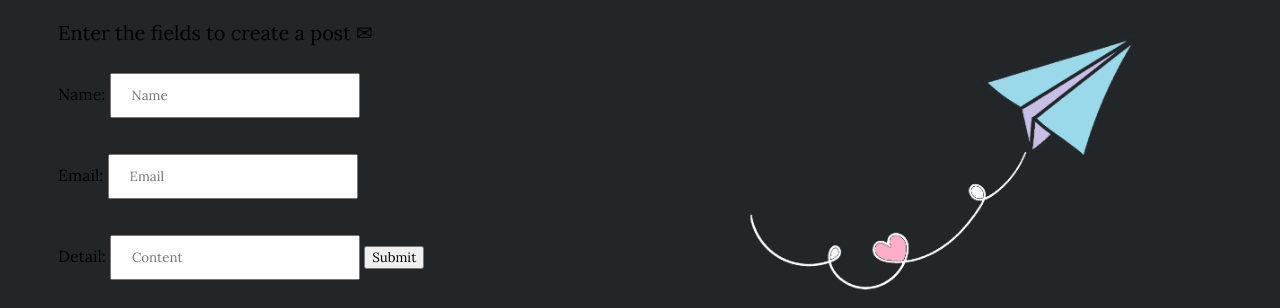
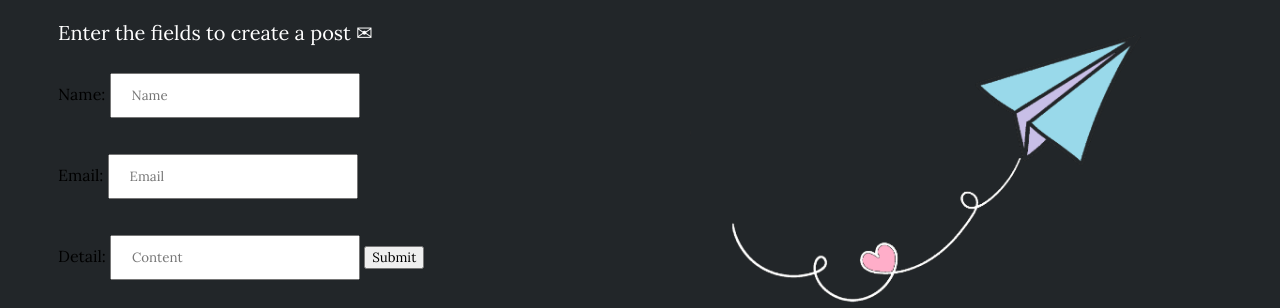
Before and after one commit to AbishaKugathasan/personal-site, a Flask app: template app/templates/timeline.html in a window 1280 px wide. Shown: the part 92-400 px from the top of the page. Run offline with Flask 2, Linux system fonts and the light colour scheme; the template is opened without the code that fills it, so the values that code supplies are empty; parts of the project's set-up code (start-up, migrations or seed data) failed here and were passed over; some web fonts are replaced.

Commit message:
Changed image

```diff
--- a/app/static/styles/main.css
+++ b/app/static/styles/main.css
@@ -406,6 +406,7 @@ td {
 
   font-family: 'Lora';
   font-weight: 400;
+  color: white;
 
 }
 
--- a/app/templates/timeline.html
+++ b/app/templates/timeline.html
@@ -32,10 +32,10 @@
   <body class = "max-width">
     <h1>My Timeline: </h1>
     <div class = paperplane>
-    <img src="../static/img/blue_paper_airplane.png" width="440" alt="Rabbit with lop ears in barn" width="203px">
+    <img src="../static/img/blue_paper_airplane.png" width="460" alt="Rabbit with lop ears in barn" width="203px">
     </div>
 
-    <p class = "timeline font" style = "font-size:20px;">Enter the fields to create a post &#9993;</p>
+    <p class = "timeline font" style = "font-size:20px; color: white;">Enter the fields to create a post &#9993;</p>
     <form id = "form" method = "POST" action = "/api/timeline_post">
           <label for="name">Name:</label>
           <input type="text" id="name" name="name" placeholder="Name"><br><br>
```
Also changed, not shown: app/static/img/blue_paper_airplane.png.
